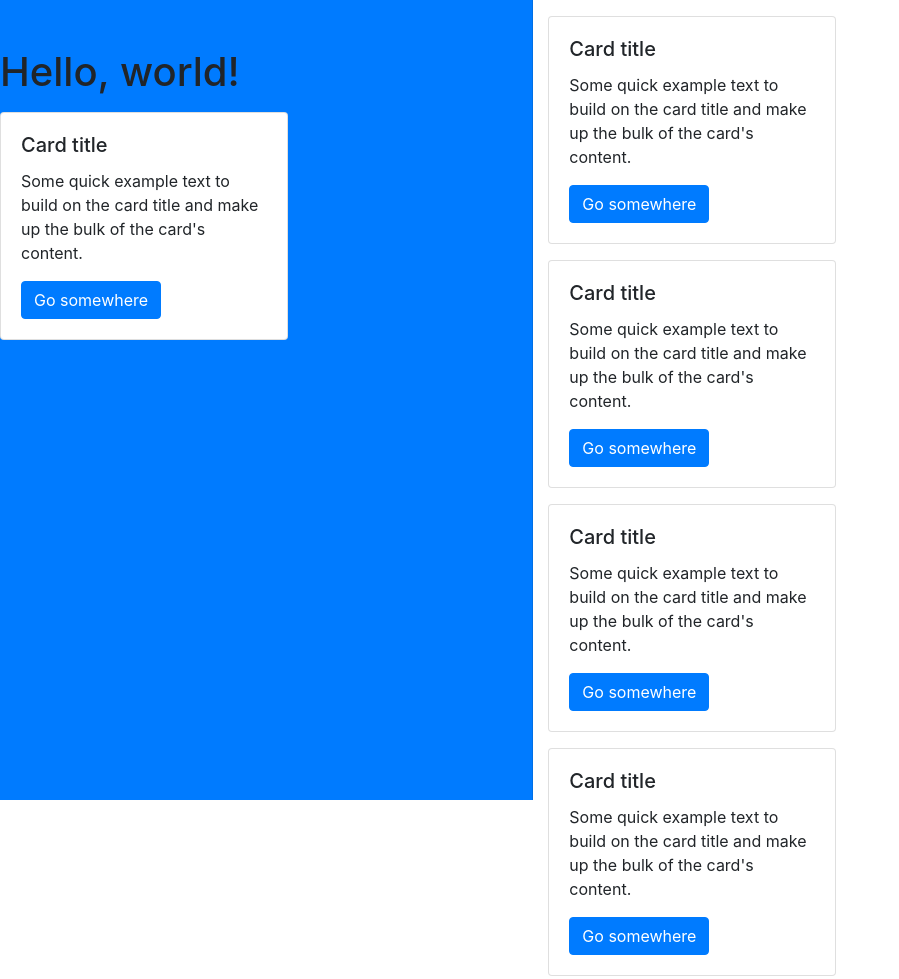
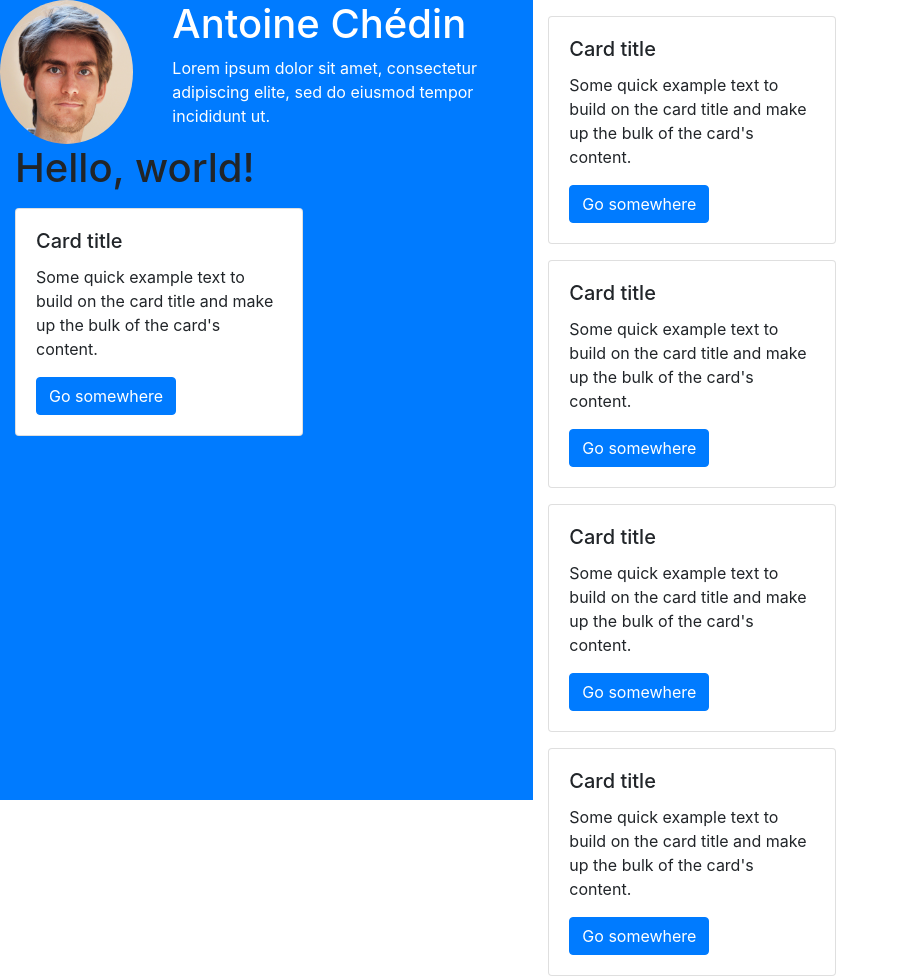
Before and after one commit to antoinechedin/antoinechedin.github.io, a plain HTML site: page index.html in a window 1280 px wide. Shown: the top 979 px of the page, without its empty margins (0-899 px from the left). Drawn offline with nearby package versions, Linux system fonts and the light colour scheme.

Commit message:
adding some text and my picture

```diff
--- a/index.html
+++ b/index.html
@@ -20,11 +20,20 @@
 
             <!-- Sidebar -->
             <div class="col-5 bg-primary sidebar">
+                <div class="row">
+                    <img src="profile.jpg" class="img-fluid col-3 p-0 mr-4 rounded-circle" alt="profile">
+                    <div class="col">
+                        <h1 class="text-white">Antoine Chédin</h1>
+                        <p class="text-white">Lorem ipsum dolor sit amet, consectetur adipiscing elite, sed do eiusmod
+                            tempor incididunt ut.</p>
+                    </div>
+                </div>
                 <h1 class="wave">Hello, world!</h1>
                 <div class="card my-3" style="width: 18rem;">
                     <div class="card-body">
                         <h5 class="card-title">Card title</h5>
-                        <p class="card-text wave">Some quick example text to build on the card title and make up the bulk of
+                        <p class="card-text wave">Some quick example text to build on the card title and make up the
+                            bulk of
                             the
                             card's content.</p>
                         <a href="#" class="btn btn-primary">Go somewhere</a>
@@ -87,7 +96,8 @@
                             card's content.</p>
                         <a href="#" class="btn btn-primary">Go somewhere</a>
                     </div>
-                </div><div class="card my-3" style="width: 18rem;">
+                </div>
+                <div class="card my-3" style="width: 18rem;">
                     <div class="card-body">
                         <h5 class="card-title">Card title</h5>
                         <p class="card-text">Some quick example text to build on the card title and make up the bulk of
--- a/main.css
+++ b/main.css
@@ -31,5 +31,3 @@
     bottom: 0;
     left: 0;
     z-index: 100;
-    padding: 48px 0 0;
-    box-shadow: inset -1px 0 0 rgba(0, 0, 0, .1);
```
Also changed, not shown: profile.jpg (added).
